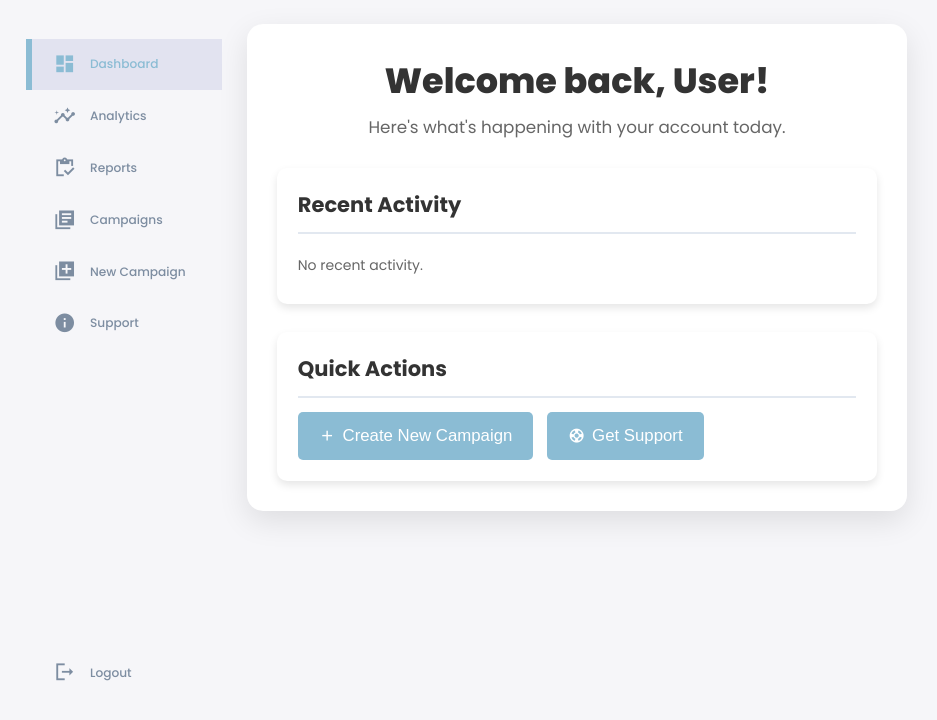
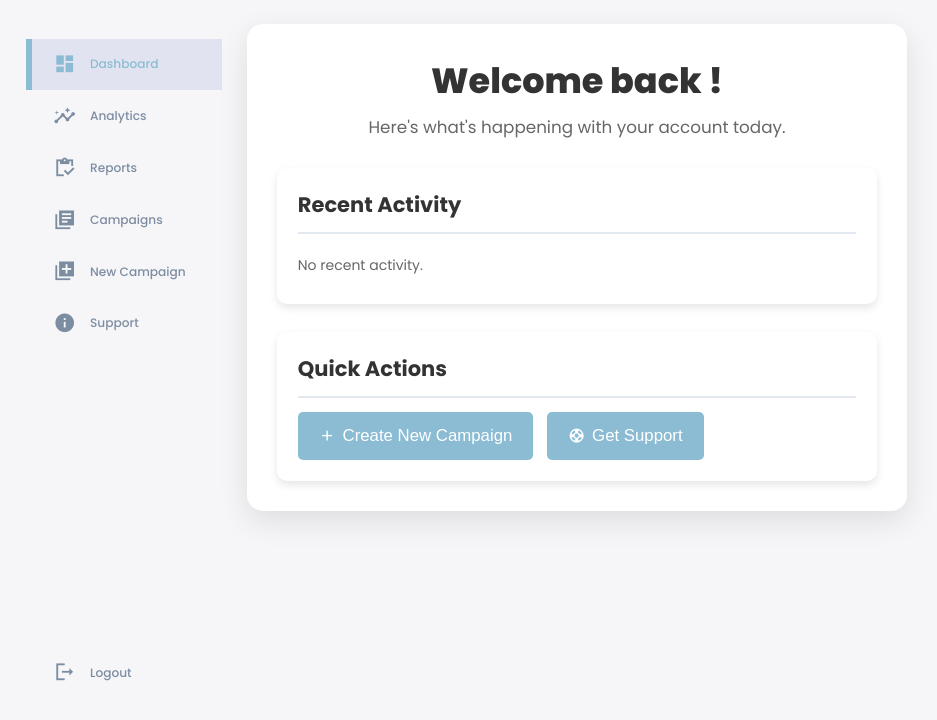
Before and after one commit to Shayybe/adshark, a website: page public/dashboard.html in a window 1280 px wide. Shown: the part 94-814 px from the top of the page, without its empty margins (0-937 px from the left). Drawn offline with nearby package versions, Linux system fonts and the light colour scheme; no server answers.

Commit message:
dashboard small change

```diff
--- a/public/dashboard.html
+++ b/public/dashboard.html
@@ -77,7 +77,7 @@
             <div id="dashboard" class="tab-content">
                 <!-- Welcome Section -->
                 <div class="welcome-section">
-                    <h1>Welcome back, <span id="username">User</span>!</h1>
+                    <h1>Welcome back <span id="username"></span>!</h1>
                     <p>Here's what's happening with your account today.</p>
                 </div>
 
```
